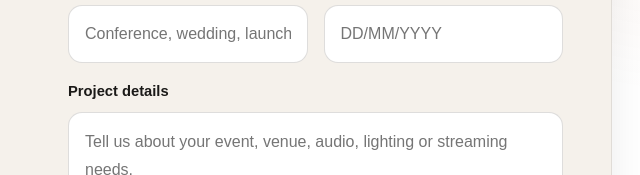
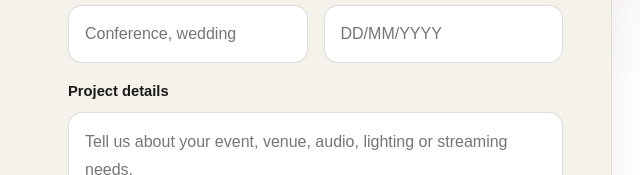
Before and after one commit to ignacioformenti-jpg/waru-production-web-, a plain HTML site: page contact.html in a window 1280 px wide. Shown: the part 282-457 px from the top of the page, 588-1228 px from the left. Drawn offline with Linux system fonts and the light colour scheme.

Commit message:
simplify event type placeholder
Co-Authored-By: Claude Sonnet 5 <noreply@anthropic.com>

```diff
--- a/contact.html
+++ b/contact.html
@@ -52,7 +52,7 @@
 
                 <label class="field">
                   <span>Event type</span>
-                  <input type="text" name="eventType" placeholder="Conference, wedding, launch..." required />
+                  <input type="text" name="eventType" placeholder="Conference, wedding" required />
                 </label>
 
                 <label class="field">
```
